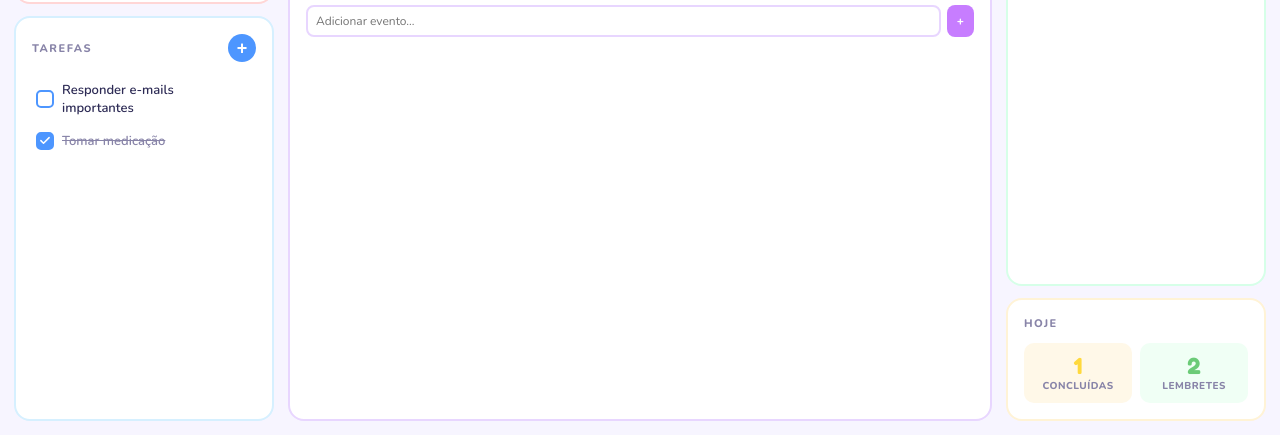
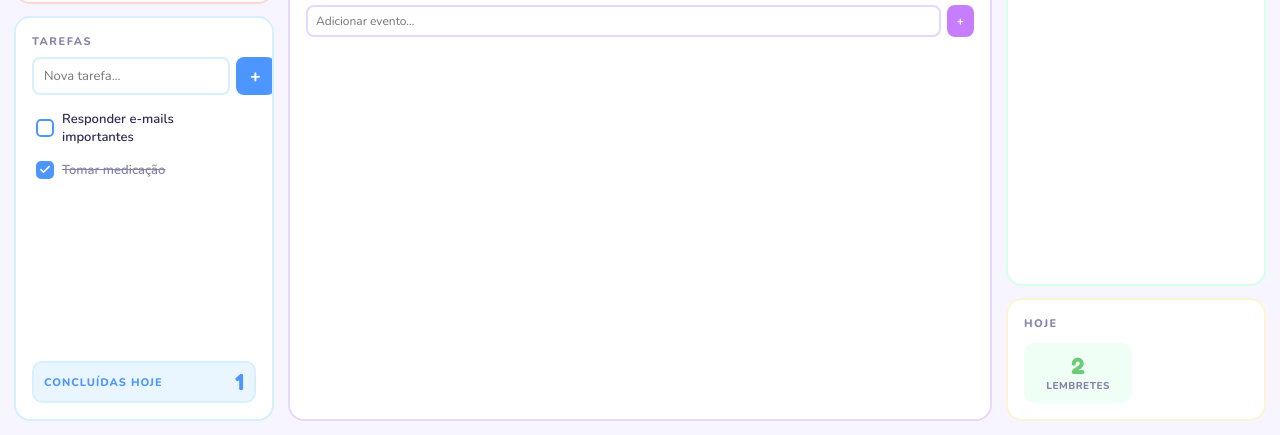
Before and after one commit to DanLeonardi23/tdahaha, a plain HTML site: page index.html in a window 1280 px wide. Shown: the part 365-800 px from the top of the page. Drawn offline with nearby package versions, Linux system fonts and the light colour scheme.

Commit message:
card de tarefas expandido

```diff
--- a/app.js
+++ b/app.js
@@ -272,19 +272,12 @@ function deleteTask(id) {
   renderTasks();
 }
 
-function showTaskInput() {
-  const row = document.getElementById('task-input-row');
-  row.style.display = row.style.display === 'none' ? 'flex' : 'none';
-  if (row.style.display !== 'none') document.getElementById('task-input').focus();
-}
-
 function addTask() {
   const input = document.getElementById('task-input');
   const text = input.value.trim();
   if (!text) return;
   tasks.push({ id: Date.now(), text, done: false });
   input.value = '';
-  document.getElementById('task-input-row').style.display = 'none';
   renderTasks();
 }
 
--- a/index.html
+++ b/index.html
@@ -64,12 +64,15 @@
         <div class="card tasks-card">
           <div class="tasks-header">
             <span class="card-title">Tarefas</span>
-            <button class="add-btn" onclick="showTaskInput()" title="Adicionar tarefa">+</button>
+          </div>
+          <div class="task-input-row">
+            <input class="task-input" id="task-input" placeholder="Nova tarefa..." onkeydown="if(event.key==='Enter')addTask()" />
+            <button class="task-add-confirm" onclick="addTask()">+</button>
           </div>
           <div class="tasks-list" id="tasks-list"></div>
-          <div class="task-input-row" id="task-input-row" style="display:none;">
-            <input class="task-input" id="task-input" placeholder="Nova tarefa..." onkeydown="if(event.key==='Enter')addTask()" />
-            <button class="task-add-confirm" onclick="addTask()">OK</button>
+          <div class="tasks-done-bar">
+            <span class="tasks-done-label">Concluídas hoje</span>
+            <span class="tasks-done-count" id="stat-tasks">0</span>
           </div>
         </div>
       </div>
@@ -111,10 +114,6 @@
         <div class="card stats-card">
           <div class="card-title">Hoje</div>
           <div class="stats-grid">
-            <div class="stat-box stat-yellow">
-              <div class="stat-number" id="stat-tasks">0</div>
-              <div class="stat-label">Concluídas</div>
-            </div>
             <div class="stat-box stat-green">
               <div class="stat-number green" id="stat-reminders">0</div>
               <div class="stat-label">Lembretes</div>
--- a/style.css
+++ b/style.css
@@ -209,46 +209,52 @@ body {
   display: flex;
   flex-direction: column;
   overflow: hidden;
+  min-height: 0;
 }
 
 .tasks-header {
   display: flex;
   align-items: center;
   justify-content: space-between;
-  margin-bottom: 12px;
+  margin-bottom: 8px;
 }
 
 .tasks-header .card-title {
   margin-bottom: 0;
 }
 
-.add-btn {
-  width: 28px;
-  height: 28px;
-  border-radius: 50%;
-  background: var(--c4);
-  border: none;
-  color: white;
-  font-size: 18px;
-  line-height: 1;
-  cursor: pointer;
-  display: flex;
-  align-items: center;
-  justify-content: center;
-  font-weight: 700;
-  transition: all 0.15s;
-  flex-shrink: 0;
-}
-
-.add-btn:hover {
-  transform: scale(1.1);
-  background: #3080FF;
-}
-
 .tasks-list {
   overflow-y: auto;
   flex: 1;
-  max-height: 180px;
+  min-height: 0;
+  margin: 8px 0;
+}
+
+.tasks-done-bar {
+  display: flex;
+  align-items: center;
+  justify-content: space-between;
+  padding: 8px 10px;
+  border-radius: var(--radius-sm);
+  background: #EAF6FF;
+  border: 2px solid #D6F0FF;
+  flex-shrink: 0;
+  margin-top: auto;
+}
+
+.tasks-done-label {
+  font-size: 11px;
+  font-weight: 800;
+  letter-spacing: 1px;
+  text-transform: uppercase;
+  color: var(--c4);
+}
+
+.tasks-done-count {
+  font-family: 'Fredoka One', sans-serif;
+  font-size: 22px;
+  color: var(--c4);
+  line-height: 1;
 }
 
 .task-item {
@@ -319,14 +325,14 @@ body {
 .task-input-row {
   display: flex;
   gap: 6px;
-  margin-top: 10px;
+  flex-shrink: 0;
 }
 
 .task-input {
   flex: 1;
   border: 2px solid #D6F0FF;
   border-radius: 8px;
-  padding: 7px 10px;
+  padding: 8px 10px;
   font-family: 'Nunito', sans-serif;
   font-size: 13px;
   color: var(--text);
@@ -342,11 +348,19 @@ body {
   border: none;
   border-radius: 8px;
   color: white;
-  padding: 7px 12px;
+  padding: 8px 14px;
   font-family: 'Nunito', sans-serif;
   font-weight: 800;
   cursor: pointer;
-  font-size: 13px;
+  font-size: 18px;
+  line-height: 1;
+  transition: all 0.15s;
+  flex-shrink: 0;
+}
+
+.task-add-confirm:hover {
+  background: #3080FF;
+  transform: scale(1.05);
 }
 
 /* ===== CALENDAR ===== */
```
